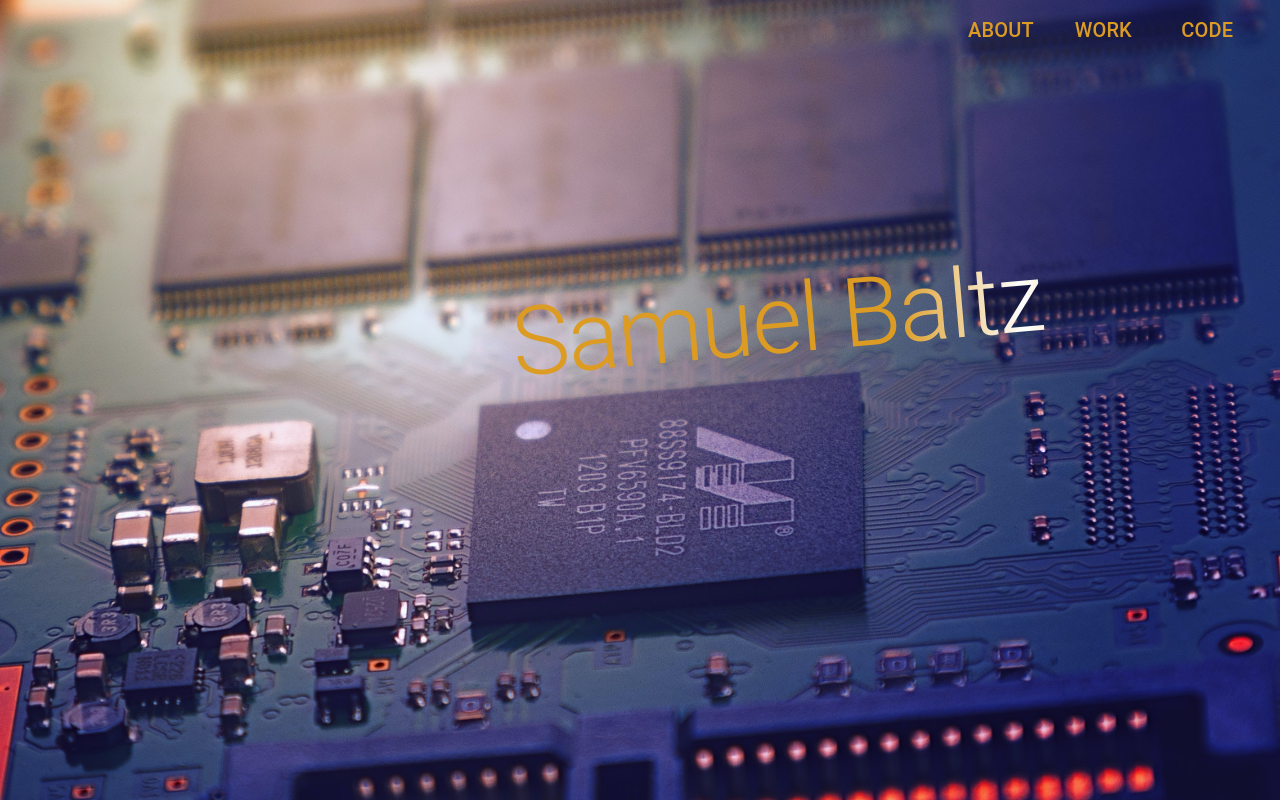
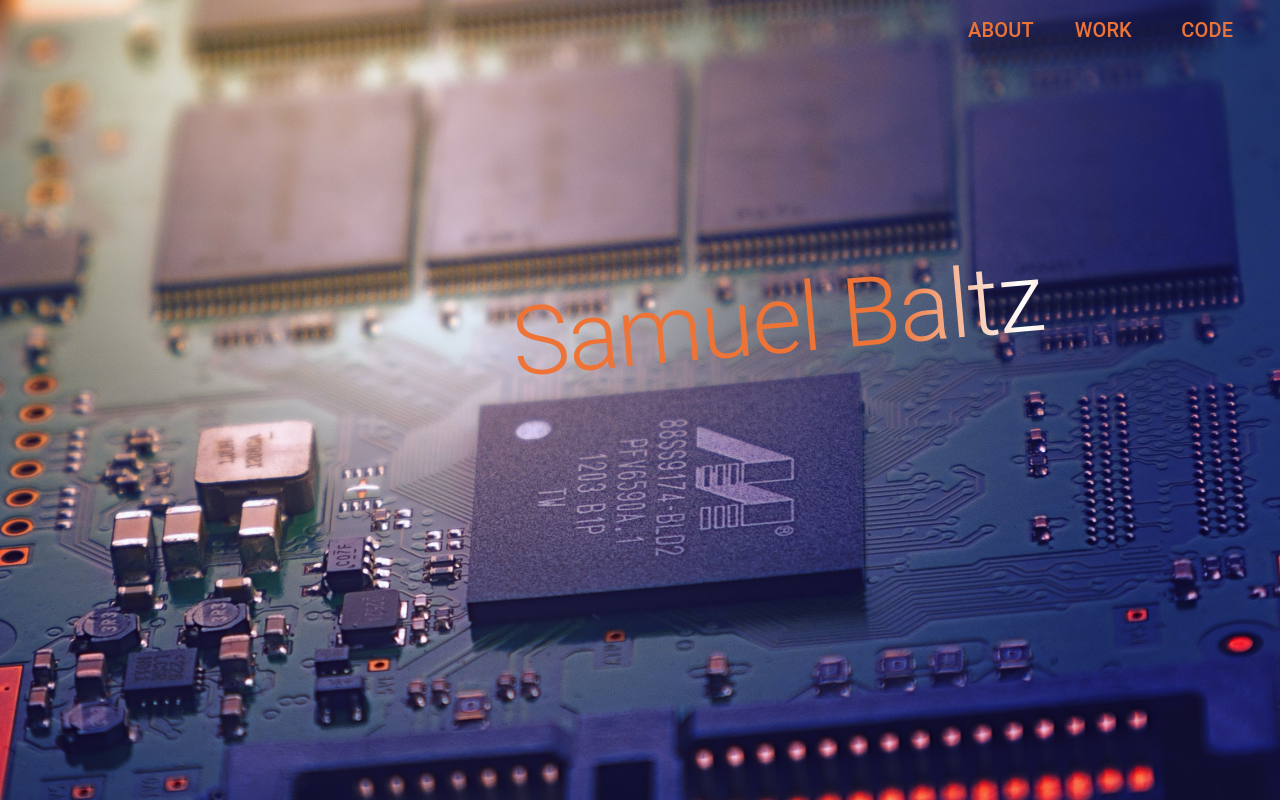
Before and after one commit to SABaltz/showcase, a React (Create React App) app: page / in a window 1280 px wide. Built offline with nearby package versions, Linux system fonts and the light colour scheme.

Commit message:
Change color to darker orange

```diff
--- a/src/components/HomePage.tsx
+++ b/src/components/HomePage.tsx
@@ -37,7 +37,7 @@ export default function HomePage() {
                             return (
                                 <Grid item xs={4} key={index}>
                                     <Button>
-                                        <Typography variant="h6" component="div" sx={{flexGrow: 1, color: '#dc9b23'}}>
+                                        <Typography variant="h6" component="div" sx={{flexGrow: 1, color: '#ee7337'}}>
                                             {option}
                                         </Typography>
                                     </Button>
@@ -53,7 +53,7 @@ export default function HomePage() {
                     marginTop: '14rem',
                     transform: 'rotate(-5deg)',
                     paddingLeft: '32rem',
-                    backgroundImage: `linear-gradient(to right, #dc9b23, #dc9b23,#dc9b23,#dc9b23,#dc9b23,#dc9b23,#dc9b23,#dc9b23,#ffffff,#dc9b23 ,#dc9b23);`,
+                    backgroundImage: `linear-gradient(to right, #ee7337, #ee7337,#ee7337,#ee7337,#ee7337,#ee7337,#ee7337,#ee7337,#ffffff,#ee7337 ,#ee7337);`,
                     WebkitBackgroundClip: "text",
                     WebkitTextFillColor: "transparent",
                     animation: `${animationPlayState ? rainbowAnimation : ''} 35s linear infinite`
```
Also changed, not shown: src/static/circuit_board.ttf (added).
